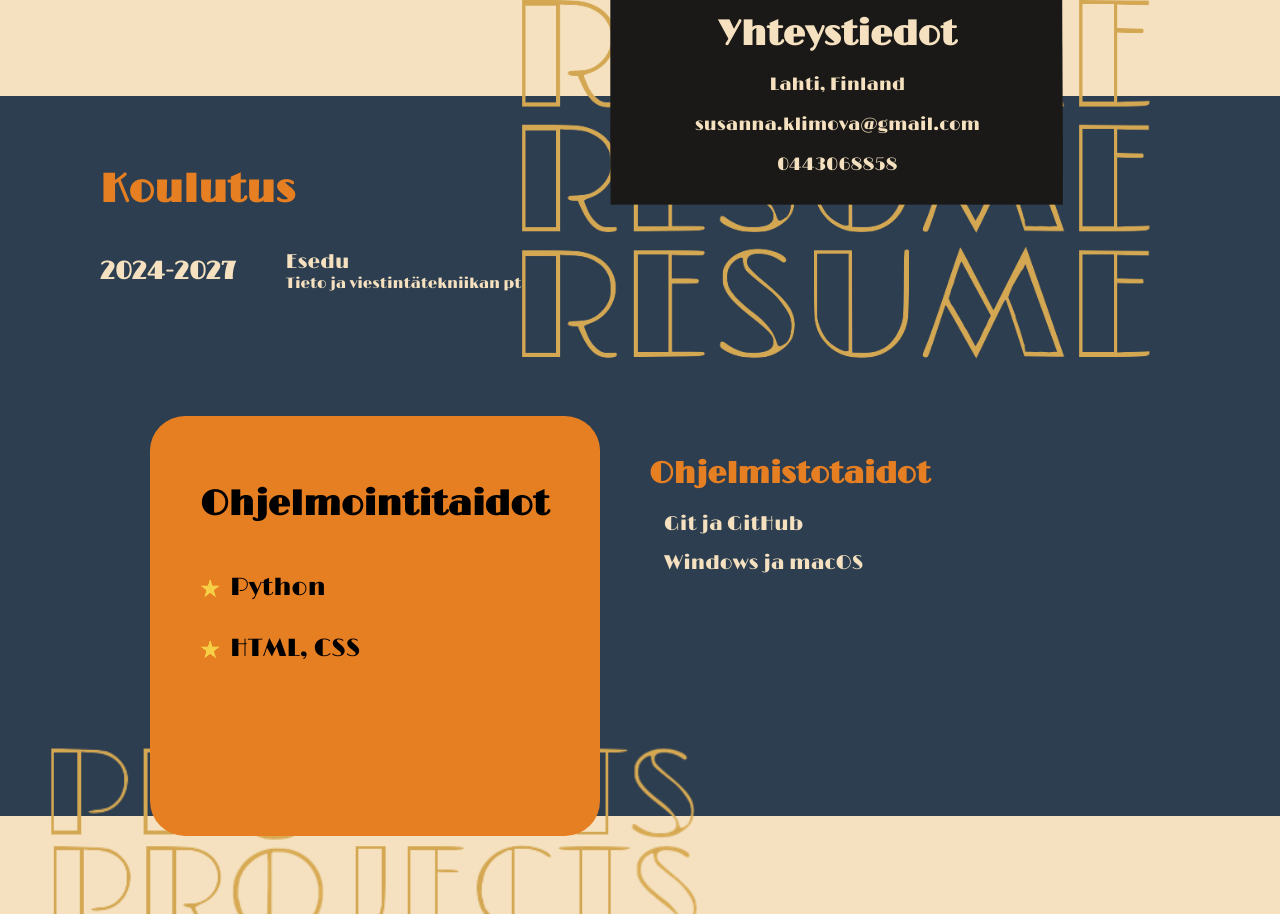
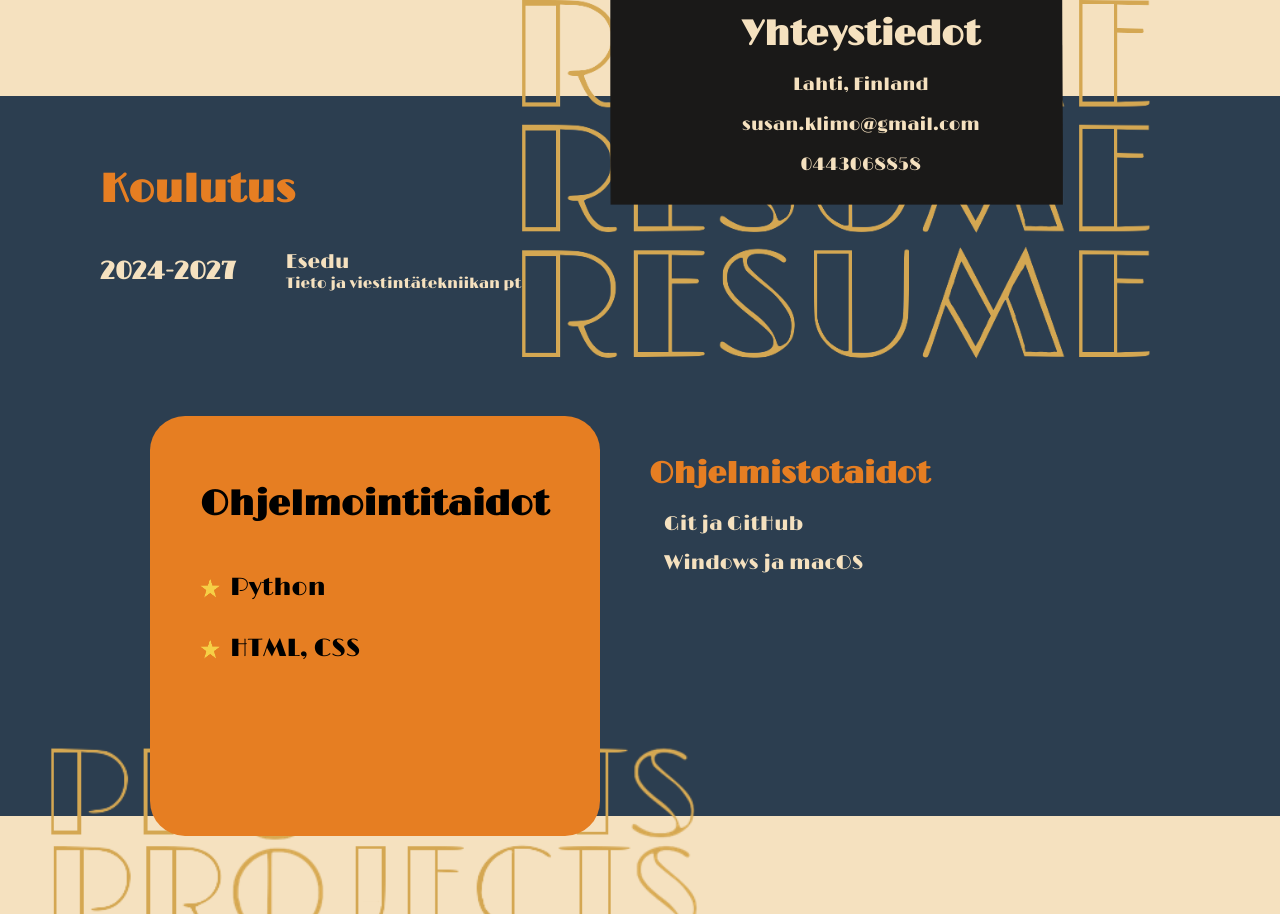
Before and after one commit to Susnezhu/My-portfolio-page, a plain HTML site: page index.html in a window 1280 px wide. Shown: the part 1584-2498 px from the top of the page. Drawn offline with nearby package versions, Linux system fonts and the light colour scheme.

Commit message:
sahkoposti korjattu

```diff
--- a/index.html
+++ b/index.html
@@ -53,7 +53,7 @@
         <div class="contact">
             <h4>Yhteystiedot</h4>
             <p>Lahti, Finland</p>
-            <p>susanna.klimova@gmail.com</p>
+            <p>susan.klimo@gmail.com</p>
             <p>0443068858</p>
         </div>
 
```
